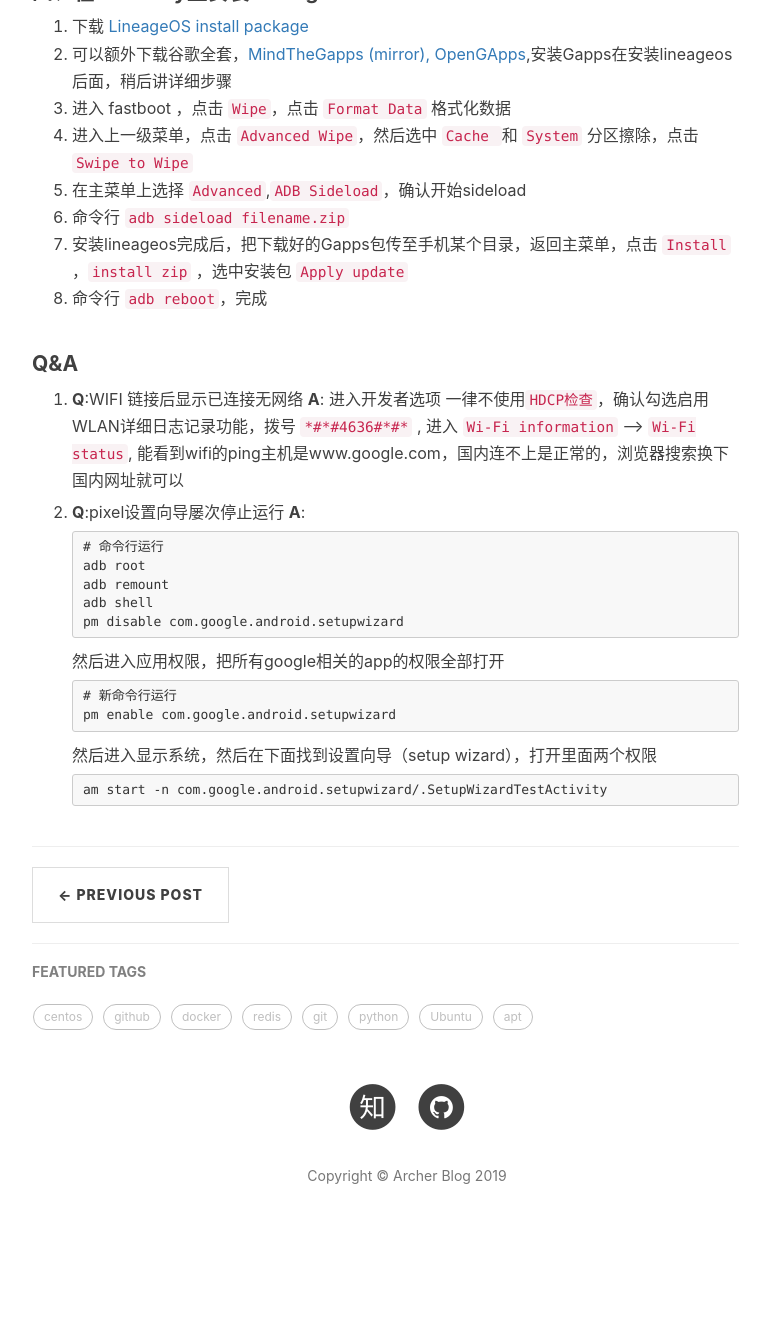
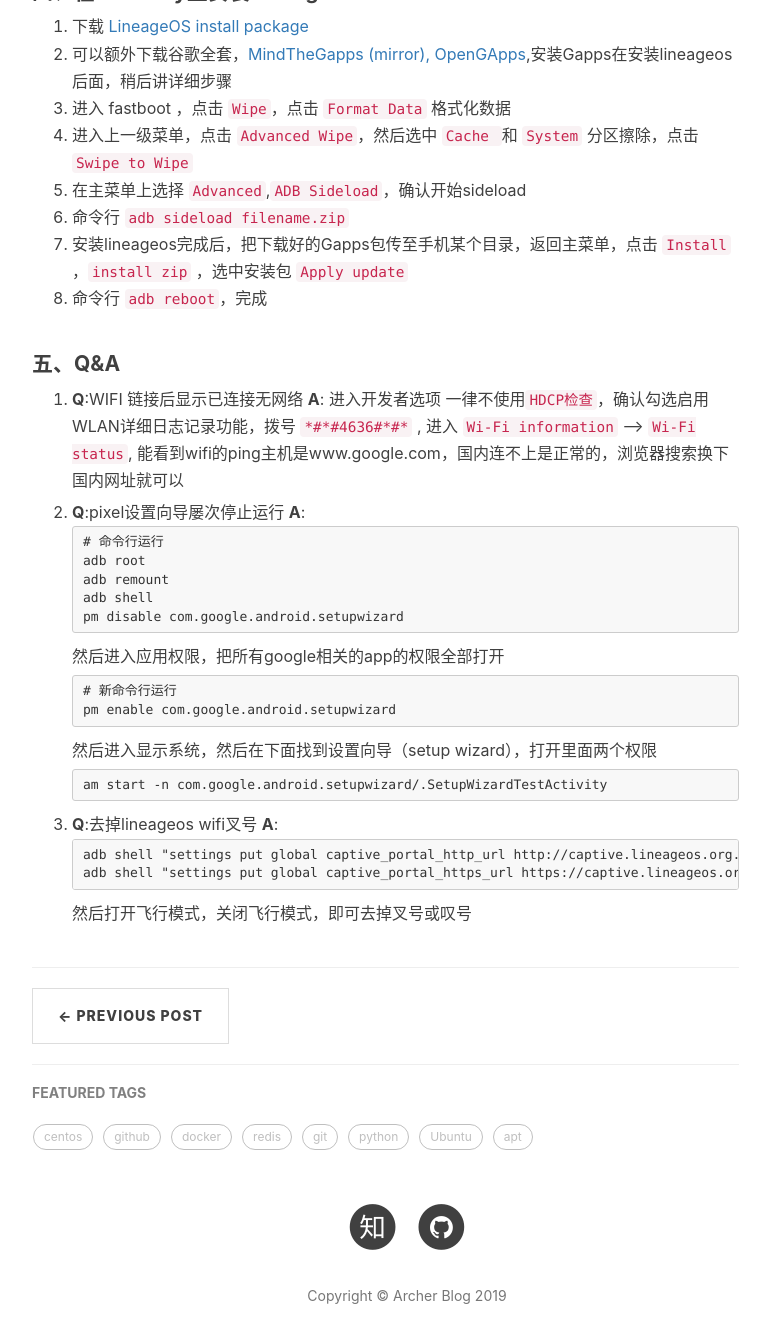
Before and after one commit to tangheng1995/tangheng1995.github.io, a Jekyll site: the page built from _posts/2019-09-08-Mi-Mix-2s-install-lineageos16.md, in a window 1280 px wide and 1400 px high, scrolled down 1442 px. Shown: the top 1343 px of the window, without its empty margins (233-1003 px from the left). Built offline with Jekyll 4.4.1, drawn with Linux system fonts in a browser that asks for light colours; nearby versions of some CDN libraries; comment, search, counter and statistics services are not loaded; before the commit the page ends 2722 px from its top, so only the background shows below that.

Commit message:
update *.md

````diff
--- a/_posts/2019-09-08-Mi-Mix-2s-install-lineageos16.md
+++ b/_posts/2019-09-08-Mi-Mix-2s-install-lineageos16.md
@@ -54,7 +54,7 @@
 8. 命令行 `adb reboot`，完成
 
 
-#### Q&A
+#### 五、Q&A
 1. **Q**:WIFI 链接后显示已连接无网络
 **A**: 进入开发者选项 一律不使用`HDCP检查`，确认勾选启用WLAN详细日志记录功能，拨号 `*#*#4636#*#*` , 进入 `Wi-Fi information` --> `Wi-Fi status`,
 能看到wifi的ping主机是www.google.com，国内连不上是正常的，浏览器搜索换下国内网址就可以
@@ -77,3 +77,11 @@
 ```text
 am start -n com.google.android.setupwizard/.SetupWizardTestActivity
 ```
+
+3. **Q**:去掉lineageos wifi叉号
+**A**:
+```text
+adb shell "settings put global captive_portal_http_url http://captive.lineageos.org.cn/generate_204";
+adb shell "settings put global captive_portal_https_url https://captive.lineageos.org.cn/generate_204";
+```
+然后打开飞行模式，关闭飞行模式，即可去掉叉号或叹号
````
